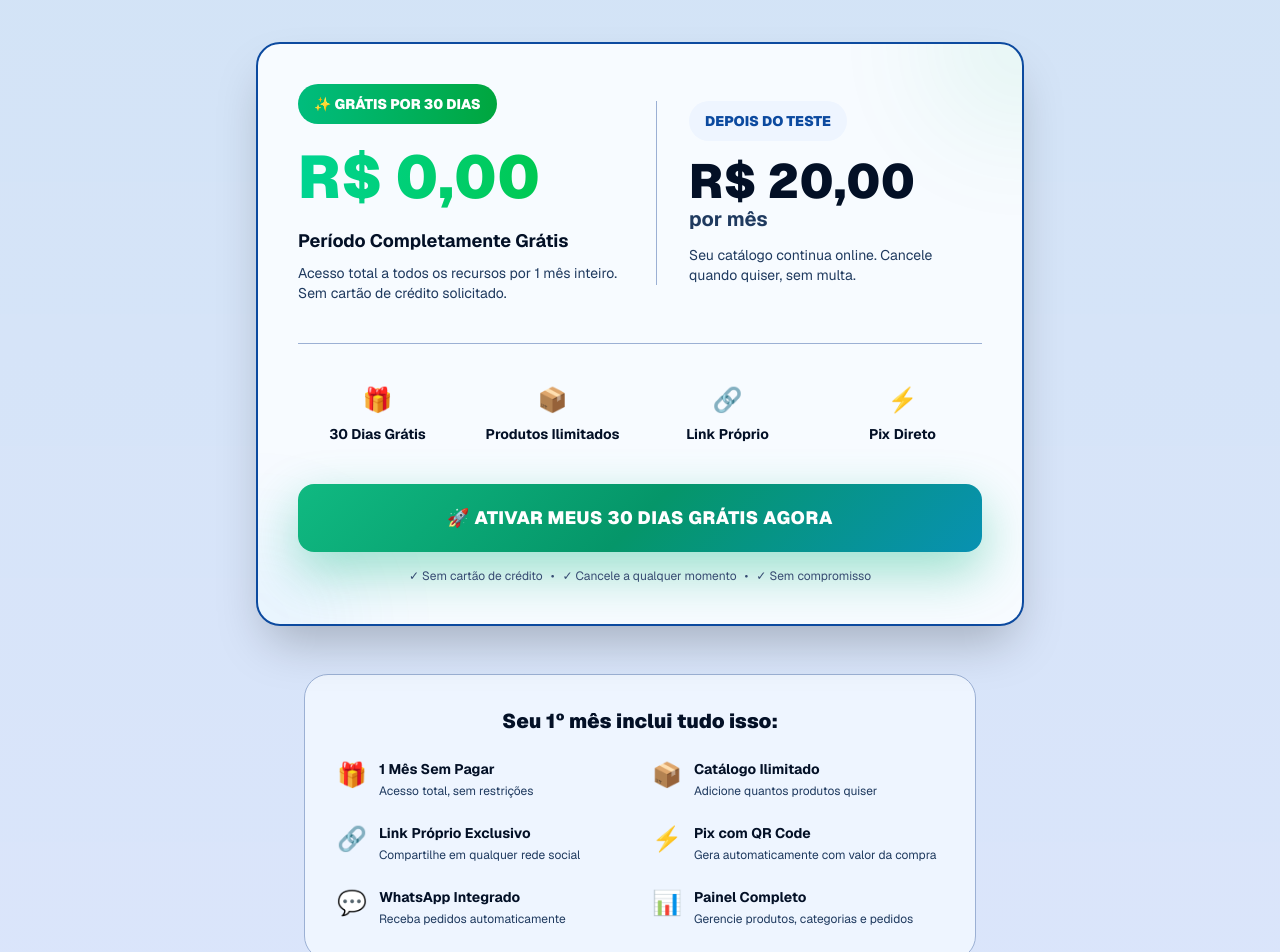
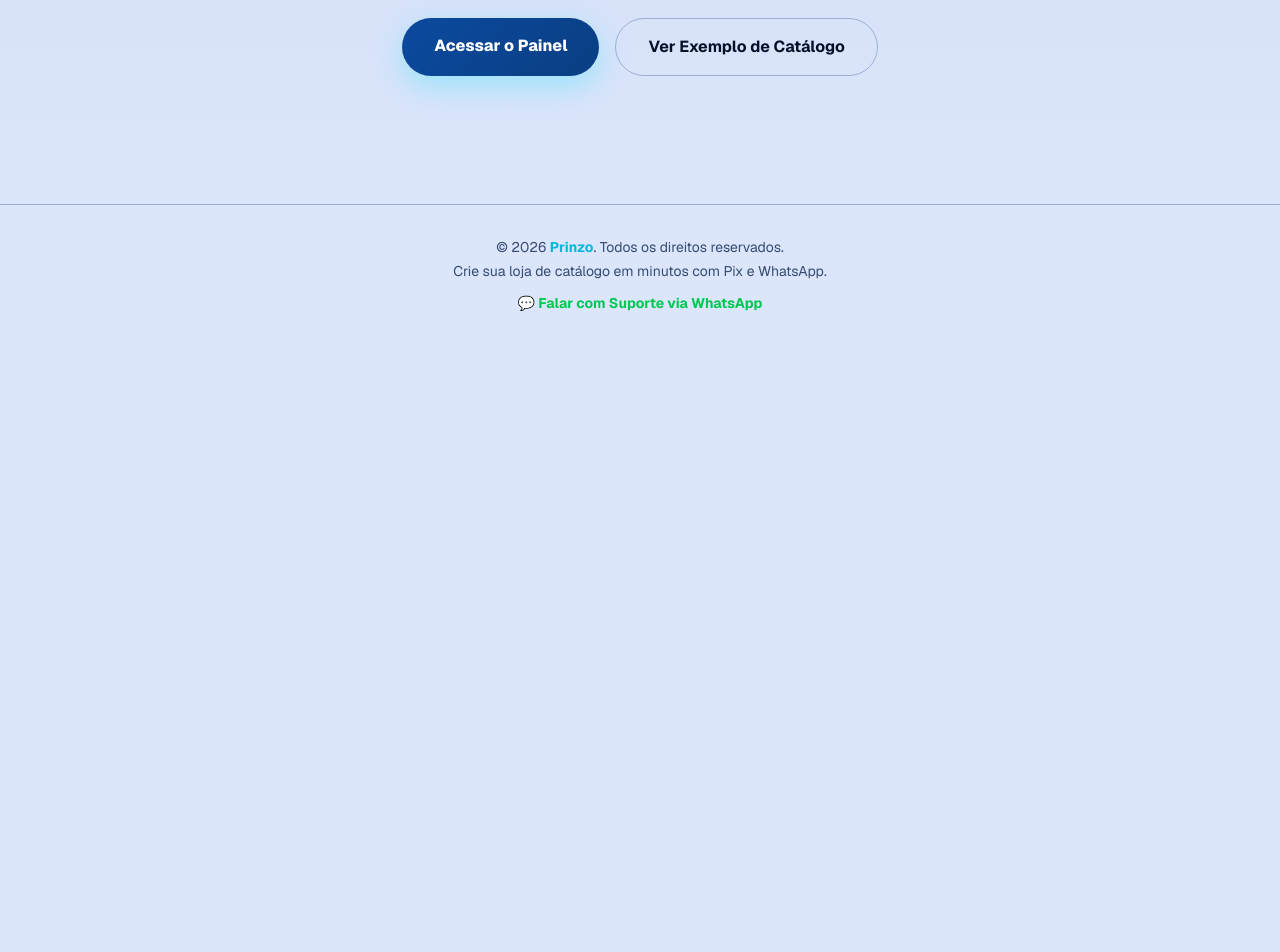
Before and after one commit to gabrielbarros1975-lgtm/Prinzo, a Next.js app: page / in a window 1280 px wide. Shown: the part 1600-2552 px from the top of the page. After the commit the page ends 1945 px from the top, so only its background shows below. Built offline with nearby package versions, Linux system fonts and the light colour scheme.

Commit message:
correção de lojas

```diff
--- a/src/app/api/subscription/create/route.js
+++ b/src/app/api/subscription/create/route.js
@@ -1,4 +1,4 @@
-import { supabase } from '@/lib/supabaseServer';
+import { supabaseAdmin } from '@/lib/supabaseServer';
 import { NextResponse } from 'next/server';
 import { MercadoPagoConfig, PreApprovalPlan, PreApproval } from 'mercadopago';
 
@@ -18,7 +18,7 @@ export async function POST(req) {
     }
 
     // Buscar a loja
-    const { data: store, error: storeError } = await supabase
+    const { data: store, error: storeError } = await supabaseAdmin
       .from('stores')
       .select('id, mp_access_token, name, monthly_price')
       .eq('slug', storeSlug)
--- a/src/app/api/subscription/status/route.js
+++ b/src/app/api/subscription/status/route.js
@@ -1,4 +1,4 @@
-import { supabase } from '@/lib/supabaseServer';
+import { supabaseAdmin } from '@/lib/supabaseServer';
 import { NextResponse } from 'next/server';
 
 /**
@@ -17,7 +17,7 @@ export async function GET(req) {
       );
     }
 
-    const { data: store, error } = await supabase
+    const { data: store, error } = await supabaseAdmin
       .from('stores')
       .select('id, slug, subscription_status, trial_start_date, trial_end_date, subscription_active, monthly_price')
       .eq('slug', slug)
@@ -48,7 +48,7 @@ export async function GET(req) {
 
     // Se o trial expirou, atualizar o status
     if (store.subscription_status === 'trial' && trialEndDate && trialEndDate <= now) {
-      await supabase
+      await supabaseAdmin
         .from('stores')
         .update({ subscription_status: 'expired' })
         .eq('id', store.id);
--- a/src/app/page.js
+++ b/src/app/page.js
@@ -155,163 +155,43 @@ export default function SaaSLandingPage() {
         </div>
       </section>
 
-      {/* Pricing Section */}
+      {/* CTA / Benefits Section */}
       <section className="py-20 px-4 text-center relative overflow-hidden">
-        {/* Background gradient effect */}
-        <div className="absolute inset-0 bg-gradient-to-b from-emerald-500/5 to-transparent pointer-events-none" />
+        <div className="absolute inset-0 bg-gradient-to-b from-[var(--accent)]/5 to-transparent pointer-events-none" />
 
-        <div className="max-w-5xl mx-auto relative z-10">
-          <div className="mb-8 inline-block px-6 py-3 rounded-full bg-gradient-to-r from-emerald-500 to-green-600 text-white font-black text-sm uppercase tracking-widest shadow-lg animate-pulse">
-            🎉 OFERTA ESPECIAL: 1 MÊS 100% GRÁTIS!
+        <div className="max-w-4xl mx-auto relative z-10">
+          <div className="mb-8 inline-block px-6 py-3 rounded-full bg-gradient-to-r from-[var(--accent)] to-[var(--accent-hover)] text-white font-black text-sm uppercase tracking-widest shadow-lg">
+            Comece a vender agora
           </div>
 
           <h2 className="text-5xl md:text-6xl font-black mb-6" style={{ color: 'var(--text-primary)' }}>
-            Comece sem<br />
-            <span className="text-transparent bg-clip-text bg-gradient-to-r from-emerald-500 to-green-600">Pagar Nada</span>
+            Transforme seu catálogo em<br />
+            <span className="text-transparent bg-clip-text bg-gradient-to-r from-[var(--accent)] to-[var(--accent-hover)]">uma loja de vendas</span>
           </h2>
 
-          <p className="text-xl mb-16 max-w-2xl mx-auto" style={{ color: 'var(--text-secondary)' }}>
-            Teste totalmente grátis durante 30 dias. Sem cartão de crédito. Sem compromisso.
-            <br/>
-            <strong style={{ color: 'var(--accent)' }}>Depois apenas R$ 20,00/mês</strong>
+          <p className="text-xl mb-10 max-w-2xl mx-auto" style={{ color: 'var(--text-secondary)' }}>
+            Configure seu link, seus produtos e o Pix em poucos minutos. Tudo preparado para você receber pedidos e fechar vendas direto pelo WhatsApp.
           </p>
 
-          {/* Main Pricing Card */}
-          <div className="max-w-3xl mx-auto mb-12">
-            <div className="p-10 rounded-3xl border-2 shadow-2xl relative overflow-hidden" style={{ backgroundColor: 'var(--bg-card)', borderColor: 'var(--accent)' }}>
-              {/* Animated gradient background */}
-              <div className="absolute -top-20 -right-20 w-40 h-40 bg-gradient-to-br from-emerald-500 to-green-600 rounded-full opacity-10 blur-3xl" />
-              <div className="absolute -bottom-20 -left-20 w-40 h-40 bg-gradient-to-tr from-cyan-500 to-blue-600 rounded-full opacity-10 blur-3xl" />
-
-              <div className="relative z-10">
-                <div className="grid md:grid-cols-2 gap-8 items-center">
-                  {/* Left side - Free Trial */}
-                  <div className="text-left">
-                    <div className="inline-block mb-4 px-4 py-2 rounded-full bg-gradient-to-r from-emerald-500 to-green-600" style={{ color: '#ffffff' }}>
-                      <span className="font-black text-sm">✨ GRÁTIS POR 30 DIAS</span>
-                    </div>
-                    <h3 className="text-5xl md:text-6xl font-black mb-3 leading-tight">
-                      <span className="text-transparent bg-clip-text bg-gradient-to-r from-emerald-400 to-green-500">
-                        R$ 0,00
-                      </span>
-                    </h3>
-                    <p className="text-lg font-bold mb-2" style={{ color: 'var(--text-primary)' }}>
-                      Período Completamente Grátis
-                    </p>
-                    <p className="text-sm" style={{ color: 'var(--text-secondary)' }}>
-                      Acesso total a todos os recursos por 1 mês inteiro. Sem cartão de crédito solicitado.
-                    </p>
-                  </div>
-
-                  {/* Right side - Then Price */}
-                  <div className="text-left md:border-l md:pl-8" style={{ borderColor: 'var(--border-color)' }}>
-                    <div className="inline-block mb-4 px-4 py-2 rounded-full bg-[var(--bg-header)]">
-                      <span className="font-black text-sm" style={{ color: 'var(--accent)' }}>DEPOIS DO TESTE</span>
-                    </div>
-                    <h3 className="text-4xl md:text-5xl font-black mb-3">
-                      R$ 20,00
-                      <span className="text-lg md:text-xl font-bold block" style={{ color: 'var(--text-secondary)' }}>por mês</span>
-                    </h3>
-                    <p className="text-sm" style={{ color: 'var(--text-secondary)' }}>
-                      Seu catálogo continua online. Cancele quando quiser, sem multa.
-                    </p>
-                  </div>
-                </div>
-
-                {/* Features Grid */}
-                <div className="mt-10 pt-10 border-t" style={{ borderColor: 'var(--border-color)' }}>
-                  <div className="grid grid-cols-2 md:grid-cols-4 gap-4 text-center text-sm">
-                    <div>
-                      <span className="text-2xl mb-2 block">🎁</span>
-                      <p className="font-bold">30 Dias Grátis</p>
-                    </div>
-                    <div>
-                      <span className="text-2xl mb-2 block">📦</span>
-                      <p className="font-bold">Produtos Ilimitados</p>
-                    </div>
-                    <div>
-                      <span className="text-2xl mb-2 block">🔗</span>
-                      <p className="font-bold">Link Próprio</p>
-                    </div>
-                    <div>
-                      <span className="text-2xl mb-2 block">⚡</span>
-                      <p className="font-bold">Pix Direto</p>
-                    </div>
-                  </div>
-                </div>
-
-                {/* CTA Button */}
-                <button
-                  onClick={() => window.location.href = '/admin'}
-                  className="w-full mt-10 py-5 rounded-2xl font-black text-lg transition-all hover:scale-105 active:scale-95 shadow-2xl text-white uppercase tracking-wide"
-                  style={{
-                    background: 'linear-gradient(135deg, #10b981 0%, #059669 50%, #0891b2 100%)',
-                    boxShadow: '0 20px 50px rgba(16, 185, 129, 0.4)',
-                  }}
-                >
-                  🚀 Ativar Meus 30 Dias Grátis Agora
-                </button>
-
-                <p className="text-xs mt-4" style={{ color: 'var(--text-muted)' }}>
-                  ✓ Sem cartão de crédito
-                  <span className="mx-2">•</span>
-                  ✓ Cancele a qualquer momento
-                  <span className="mx-2">•</span>
-                  ✓ Sem compromisso
-                </p>
-              </div>
-            </div>
-          </div>
-
-          {/* Social Proof / Benefits */}
-          <div className="max-w-2xl mx-auto bg-[var(--bg-header)] rounded-3xl p-8 border border-[var(--border-color)]">
-            <h3 className="font-black text-xl mb-6" style={{ color: 'var(--text-primary)' }}>
-              Seu 1º mês inclui tudo isso:
-            </h3>
-            <div className="grid grid-cols-1 md:grid-cols-2 gap-6 text-left text-sm">
-              <div className="flex gap-3">
-                <span className="text-2xl shrink-0">🎁</span>
-                <div>
-                  <p className="font-bold">1 Mês Sem Pagar</p>
-                  <p style={{ color: 'var(--text-secondary)' }} className="text-xs mt-1">Acesso total, sem restrições</p>
-                </div>
-              </div>
-              <div className="flex gap-3">
-                <span className="text-2xl shrink-0">📦</span>
-                <div>
-                  <p className="font-bold">Catálogo Ilimitado</p>
-                  <p style={{ color: 'var(--text-secondary)' }} className="text-xs mt-1">Adicione quantos produtos quiser</p>
-                </div>
-              </div>
-              <div className="flex gap-3">
-                <span className="text-2xl shrink-0">🔗</span>
-                <div>
-                  <p className="font-bold">Link Próprio Exclusivo</p>
-                  <p style={{ color: 'var(--text-secondary)' }} className="text-xs mt-1">Compartilhe em qualquer rede social</p>
-                </div>
-              </div>
-              <div className="flex gap-3">
-                <span className="text-2xl shrink-0">⚡</span>
-                <div>
-                  <p className="font-bold">Pix com QR Code</p>
-                  <p style={{ color: 'var(--text-secondary)' }} className="text-xs mt-1">Gera automaticamente com valor da compra</p>
-                </div>
-              </div>
-              <div className="flex gap-3">
-                <span className="text-2xl shrink-0">💬</span>
-                <div>
-                  <p className="font-bold">WhatsApp Integrado</p>
-                  <p style={{ color: 'var(--text-secondary)' }} className="text-xs mt-1">Receba pedidos automaticamente</p>
-                </div>
-              </div>
-              <div className="flex gap-3">
-                <span className="text-2xl shrink-0">📊</span>
-                <div>
-                  <p className="font-bold">Painel Completo</p>
-                  <p style={{ color: 'var(--text-secondary)' }} className="text-xs mt-1">Gerencie produtos, categorias e pedidos</p>
-                </div>
-              </div>
-            </div>
+          <div className="flex flex-col sm:flex-row gap-4 justify-center mb-12">
+            <Link
+              href="/admin"
+              className="px-8 py-4 rounded-full font-extrabold shadow-xl hover:scale-105 active:scale-98 transition-all text-center"
+              style={{
+                background: 'linear-gradient(135deg, var(--accent) 0%, var(--accent-hover) 100%)',
+                color: '#ffffff',
+                boxShadow: '0 10px 30px rgba(0,229,255,0.3)',
+              }}
+            >
+              Acessar o Painel
+            </Link>
+            <Link
+              href="/ljvision"
+              className="px-8 py-4 rounded-full font-bold border text-center transition-all"
+              style={{ borderColor: 'var(--border-color)', color: 'var(--text-primary)' }}
+            >
+              Ver Exemplo de Catálogo
+            </Link>
           </div>
         </div>
       </section>
```
Also changed, not shown: src/app/admin/AdminPageClient.js (+11 -2 lines), src/app/api/admin/categories/route.js (+4 -5 lines), src/app/api/admin/products/route.js (+4 -5 lines), src/app/api/categories/route.js (+4 -5 lines), src/app/api/products/route.js (+5 -6 lines).
